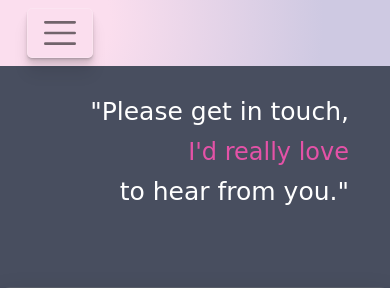
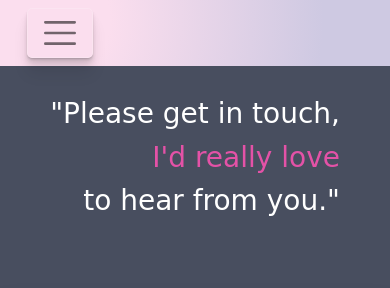
Before and after one commit to Cazcodes1/cazcodes-web-portfolio, a plain HTML site: page contact.html in a window 390 px wide. Shown: the top 288 px of the page. Drawn offline with nearby package versions, Linux system fonts and the light colour scheme; a web font is replaced by a local one.

Commit message:
styling space changes

```diff
--- a/src/styles.css
+++ b/src/styles.css
@@ -167,9 +167,8 @@ h2 {
 
 h3 {
   margin-top: 10px;
-  margin-right: 10px;
   font-family: var(--third-font-family);
-  font-size: 55px;
+  font-size: 60px;
   color: var(---primary-font-color);
 }
 
@@ -193,6 +192,7 @@ p {
 
 .name {
   color: #e452a7;
+  font-size: 60px;
 }
 
 .container-fluid {
@@ -485,7 +485,7 @@ a.icon {
 a.top-page {
   color: #e452a7;
   text-decoration: none;
-  font-size: 54px;
+  font-size: 60px;
 }
 a {
   color: #fd75c5;
@@ -552,17 +552,21 @@ a {
     margin-left: -8px;
   }
   h3 {
-    font-size: 25px;
-    margin-right: -13px;
+    font-size: 28px;
     margin-bottom: 0px;
   }
-  .name {
+  h3.name {
     text-align: right;
+    font-size: 28px;
+  }
+  a.top-page {
+    font-size: 28px !important;
   }
   .hello {
-    margin-right: 14px;
     margin-top: 34px;
     margin-bottom: 9px;
+    margin-left: -9px;
+    margin-right: 10px;
   }
 
   .nav-link {
```
Also changed, not shown: projects.html (+1 -1 lines).
